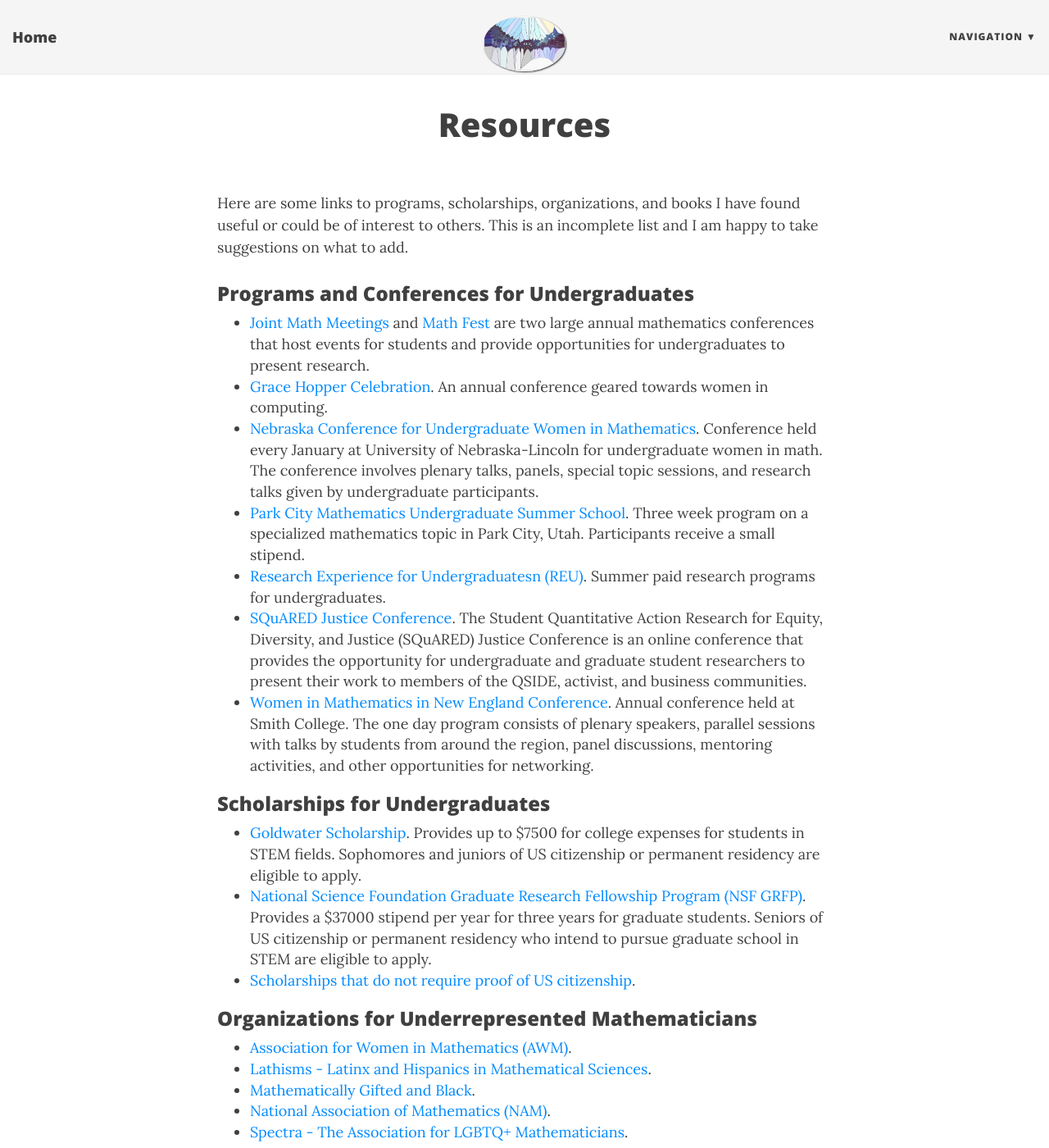
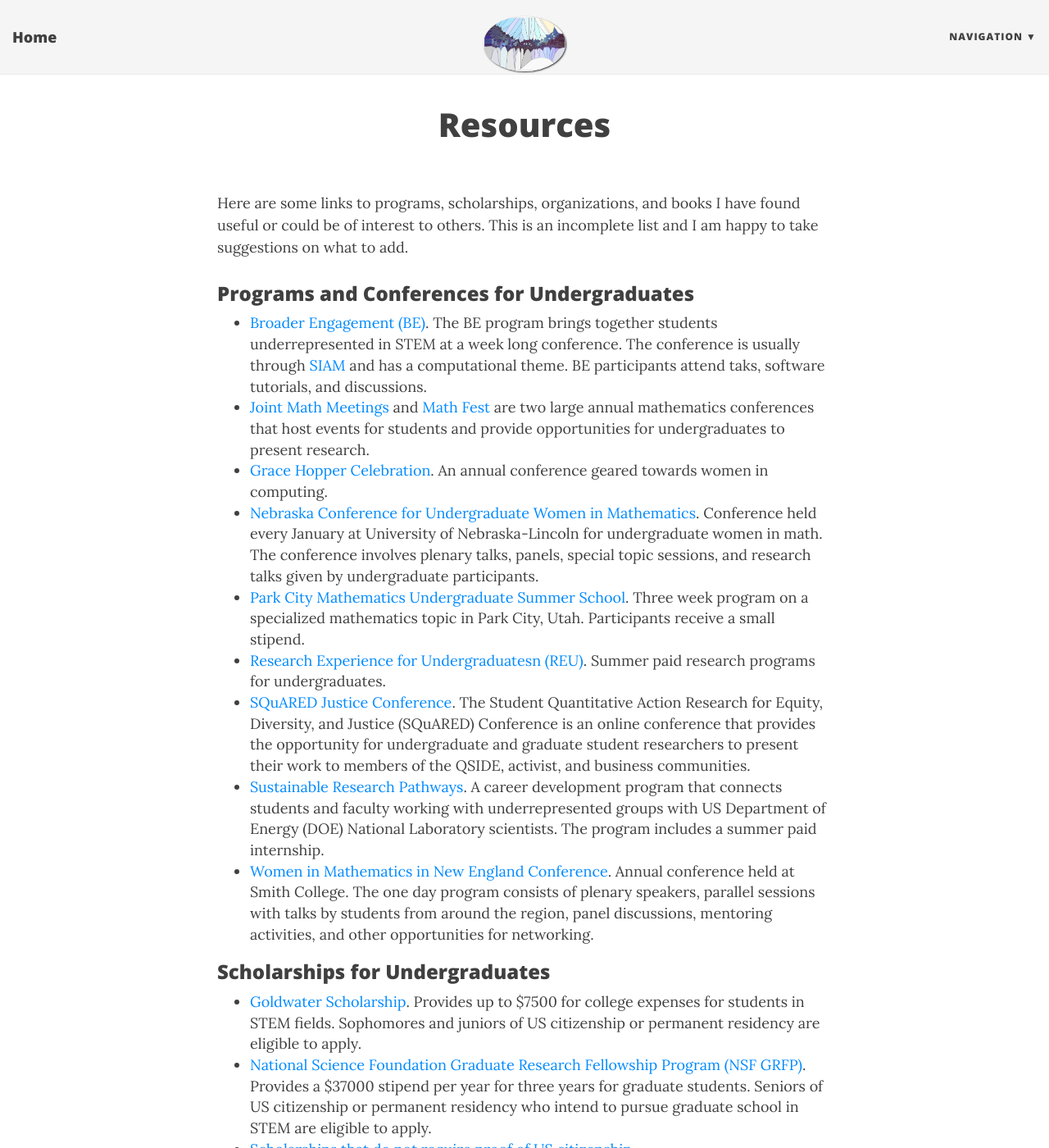
Before and after one commit to robinbelton/robinbelton.github.io, a Jekyll site: the page built from resources.html, in a window 1280 px wide and 1400 px high. Shown: the whole window at 82% size. Built offline with Jekyll 4.4.1, drawn with Linux system fonts in a browser that asks for light colours; nearby versions of some CDN libraries.

Commit message:
Edit resources page

```diff
--- a/resources.html
+++ b/resources.html
@@ -9,12 +9,15 @@
 
 <h3>Programs and Conferences for Undergraduates</h3>
 <ul>
+    <li> <a href="https://shinstitute.org/the-broader-engagement-be-program/"> Broader Engagement (BE)</a>. The BE program brings together students underrepresented in STEM at a week long conference. The conference is usually through <a href="https://www.siam.org/">SIAM</a> and has a computational theme. BE participants attend taks, software tutorials, and discussions.
     <li> <a href="https://www.jointmathematicsmeetings.org/meetings/national/jmm2022/2268_posters#:~:text=Joint%20Mathematics%20Meetings%202022&text=The%202022%20JMM%20will%20take,change%20to%20a%20virtual%20format."> Joint Math Meetings</a> and <a href="https://www.maa.org/meetings/mathfest/program-details/2021/sessions-for-undergraduate-students"> Math Fest</a> are two large annual mathematics conferences that host events for students and provide opportunities for undergraduates to present research.
     <li> <a href="https://ghc.anitab.org/"> Grace Hopper Celebration</a>. An annual conference geared towards women in computing.</li>
     <li> <a href="https://math.unl.edu/ncuwm"> Nebraska Conference for Undergraduate Women in Mathematics</a>. Conference held every January at University of Nebraska-Lincoln for undergraduate women in math. The conference involves plenary talks, panels, special topic sessions, and research talks given by undergraduate participants.</li>
     <li><a href="https://www.ias.edu/pcmi/programs/pcmi-2022-undergraduate-summer-school"> Park City Mathematics Undergraduate Summer School</a>. Three week program on a specialized mathematics topic in Park City, Utah. Participants receive a small stipend. </li>
     <li><a href="http://www.ams.org/education/emp-reu"> Research Experience for Undergraduatesn (REU)</a>. Summer paid research programs for undergraduates. </li>
-    <li> <a href="https://qsideinstitute.org/squared-justice-2022/"> SQuARED Justice Conference</a>. The Student Quantitative Action Research for Equity, Diversity, and Justice (SQuARED) Justice Conference is an online conference that provides the opportunity for undergraduate and graduate student researchers to present their work to members of the QSIDE, activist, and business communities.</li>
+    <li> <a href="https://qsideinstitute.org/squared-justice-2022/"> SQuARED Justice Conference</a>. The Student Quantitative Action Research for Equity, Diversity, and Justice (SQuARED)  Conference is an online conference that provides the opportunity for undergraduate and graduate student researchers to present their work to members of the QSIDE, activist, and business communities.</li>
+    <li> <a
+        href="https://shinstitute.org/sustainable-research-pathways-2022/"> Sustainable Research Pathways</a>. A career development program that connects students and faculty working with underrepresented groups with US Department of Energy (DOE) National Laboratory scientists. The program includes a summer paid internship.
     <li> <a href="https://www.science.smith.edu/wimin/about-us/"> Women in Mathematics in New England Conference</a>. Annual conference held at Smith College. The one day program consists of plenary speakers, parallel sessions with talks by students from around the region, panel discussions, mentoring activities, and other opportunities for networking. </li>
 </ul>
 
```
